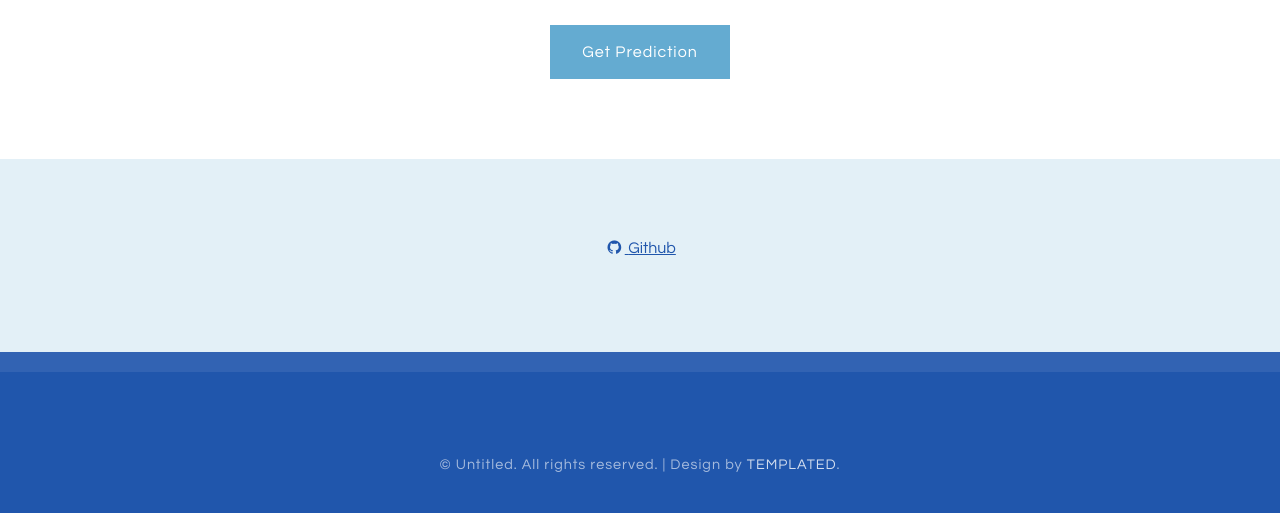
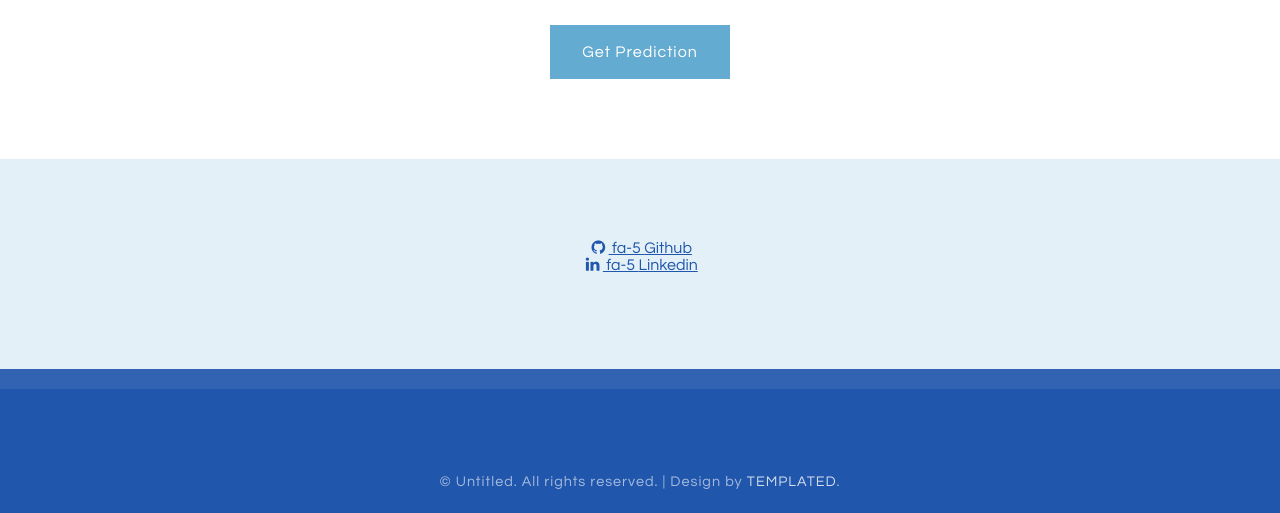
Before and after one commit to rlenaha2/Green-Plan-It, a Flask app: page / in a window 1280 px wide. Shown: the part 2138-2651 px from the top of the page. Run offline with Flask 2, Linux system fonts and the light colour scheme; parts of the project's set-up code (start-up, migrations or seed data) failed here and were passed over; some libraries are stand-ins or nearby versions.

Commit message:
Added linkedin to social media

```diff
--- a/website/templates/index.html
+++ b/website/templates/index.html
@@ -129,10 +129,18 @@ $(function() {
 					<li class="list-inline-item">
 						<a href="https://github.com/rlenaha2" class="btn btn-default btn-lg">
 
-							<i class="fa fa-github fa-fw"></i>
+							<i class="fa fa-github fa-fw"></i> fa-5
 							<span class="network-name">Github<span>
 						</a>
 					</li>
+                                	<li class="list-inline-item">
+						<a href="https://www.linkedin.com/in/ryan-lenahan-64349714/" class="btn btn-default btn-lg">
+
+							<i class="fa fa-linkedin fa-fw"></i> fa-5
+							<span class="network-name">Linkedin<span>
+						</a>
+					</li>
+
 				</ul>
 			</div>
 		</div>
```
